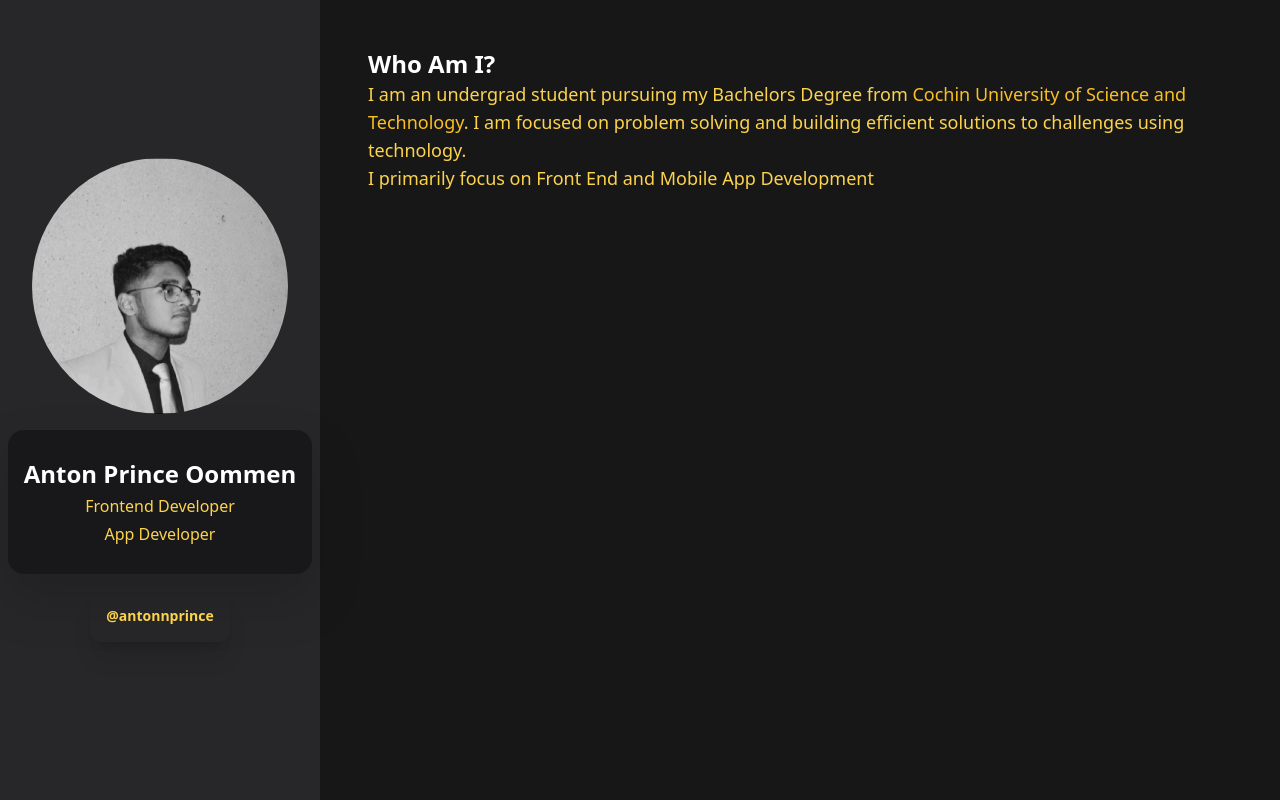
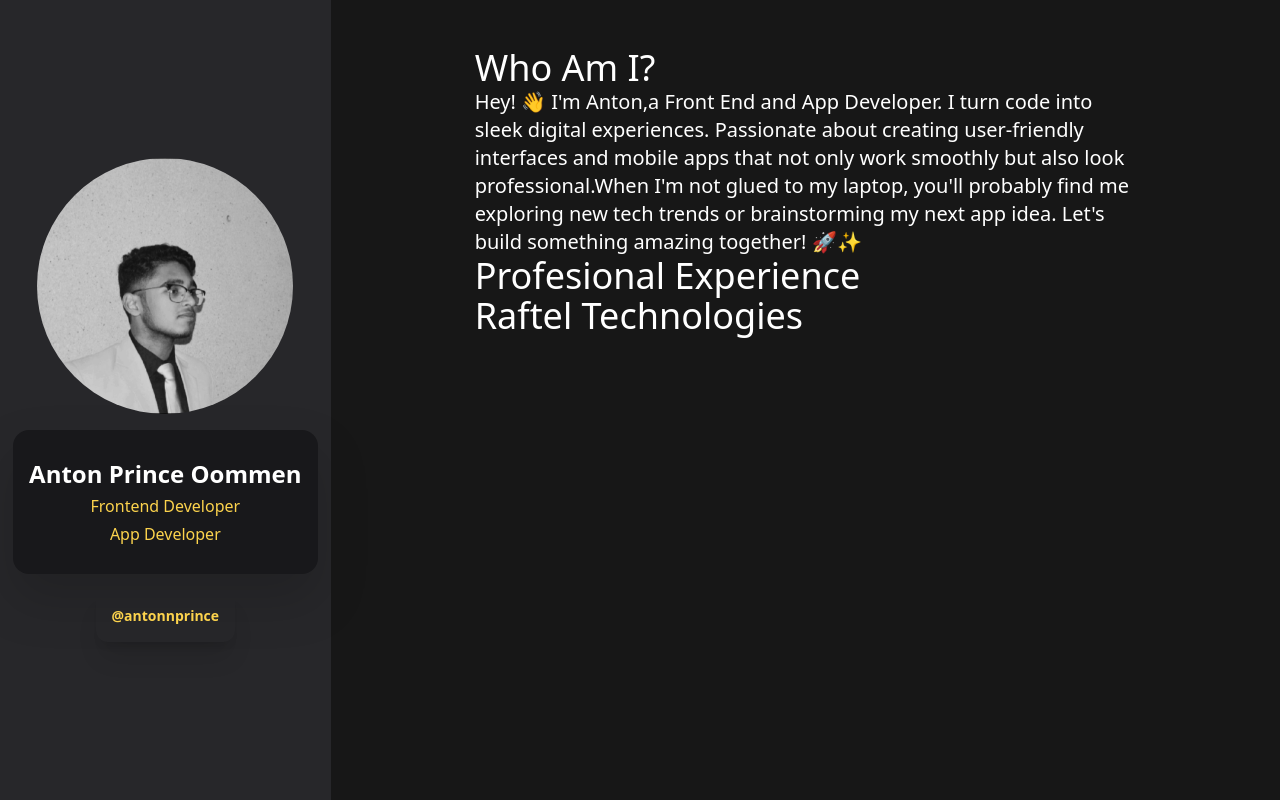
Before and after one commit to antonnprince/My-Portfolio, a plain HTML site: page index.html in a window 1280 px wide. Drawn offline with nearby package versions, Linux system fonts and the light colour scheme.

Commit message:
exp section

```diff
--- a/index.html
+++ b/index.html
@@ -10,7 +10,7 @@
   <body class="bg-neutral-900 font-sans flex flex-row">
     <!-- PROFILE -->
 
-      <div class="flex-col space-y-4 flex bg-zinc-800 h-screen w-1/4 text-white
+      <div class="flex-col space-y-4 flex bg-zinc-800 h-screen w-1/3 text-white
       font-semibold font-2xl justify-center items-center">
         <img src="dp.jfif" class="h-64 w-64 rounded-full" />
         <div class="group duration-500 hover:-skew-x-0 drop-shadow-2xl">
@@ -53,15 +53,24 @@
       <!-- PROFILE ENDS -->
 
       <!-- ABOUT SECTION -->
-      <div class="about mx-12 mt-12 w-2/3">
-        <h1 class="text-2xl text-white font-semibold">Who Am I?</h1>
-        <p class="text-amber-300 text-lg font-thin">I am an undergrad student pursuing my Bachelors Degree from<a class="
-          text-amber-400"> Cochin University of Science and
-          Technology</a>. I am focused on problem solving and building efficient solutions to challenges using technology.
-          <br>
-          I primarily focus on Front End and Mobile App Development
+      <div class="flex flex-row md:flex-col mx-36 mt-12 w-2/3">
+      <div class="about ">
+        <h1 class="text-4xl text-white font-normal">Who Am I?</h1>
+        <p class="text-white text-xl font-thin">Hey! 👋 I'm Anton,a Front End and App Developer. I turn code into sleek
+            digital experiences.  Passionate about creating user-friendly
+            interfaces and mobile apps that not only work smoothly but also look
+             professional.When I'm not glued to my laptop, you'll probably find me
+              exploring new tech trends or brainstorming
+               my next app idea. Let's build something amazing together! 🚀✨
         </p>
       </div>
+
+      <div class="experiences">
+        <h1 class="text-4xl text-white font-normal">Profesional Experience</h1>
+        <h4 class="text-4xl text-white">Raftel Technologies</h4>
+
+      </div>
+    </div>
 
 
   </body>
```
